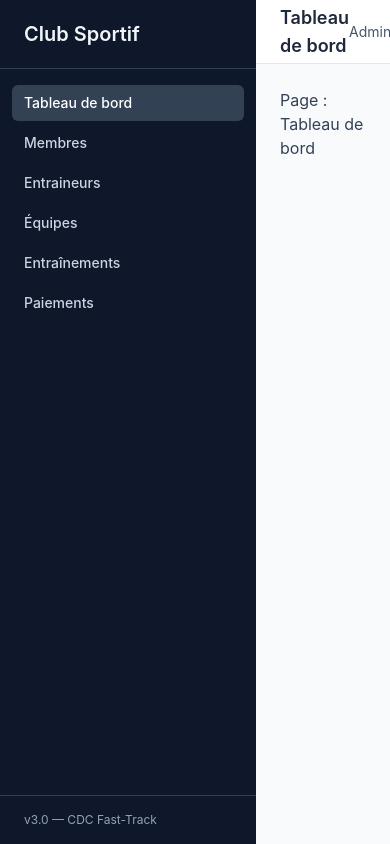
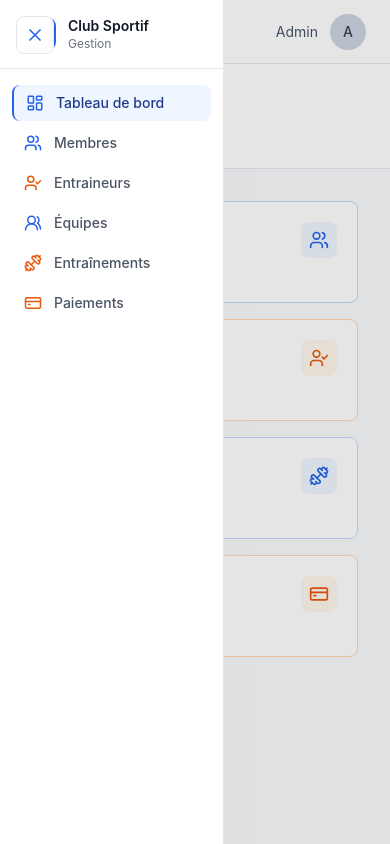
Before and after one commit to AdnaneBennani/Gestion-Club-Sportif, a React (Create React App) app in the folder frontend/: page / in a window 390 px wide. Built offline with nearby package versions, Linux system fonts and the light colour scheme.

Commit message:
adding cards into dashboard page , fixing side bar to make in responsive

```diff
--- a/frontend/package.json
+++ b/frontend/package.json
@@ -8,6 +8,7 @@
     "@testing-library/react": "^16.3.2",
     "@testing-library/user-event": "^13.5.0",
     "axios": "^1.18.0",
+    "lucide-react": "^1.20.0",
     "react": "^19.2.7",
     "react-dom": "^19.2.7",
     "react-router-dom": "^7.18.0",
--- a/frontend/src/Pages/Dashboard.jsx
+++ b/frontend/src/Pages/Dashboard.jsx
@@ -1,4 +1,74 @@
 // src/pages/Dashboard.jsx
+import { Users, UserCheck, Dumbbell, CreditCard } from "lucide-react";
+
+const StatCard = ({ icon: Icon, label, value, borderColor, iconColor, dotColor }) => {
+  return (
+    <div className={`bg-white rounded-lg border ${borderColor} p-5 hover:shadow-sm transition-shadow`}>
+      <div className="flex items-start justify-between">
+        <div>
+          <p className="text-xs font-medium text-gray-500 mb-2">{label}</p>
+          <p className="text-3xl font-semibold text-gray-900">{value}</p>
+        </div>
+        <div className={`p-2 rounded-lg ${iconColor}`}>
+          <Icon size={20} className={dotColor} />
+        </div>
+      </div>
+    </div>
+  );
+};
+
 export default function Dashboard() {
-  return <div className="text-slate-700">Page : Tableau de bord</div>;
+  const stats = [
+    {
+      icon: Users,
+      label: "Nombre des Membres",
+      value: 48,
+      borderColor: "border-blue-200",
+      iconColor: "bg-blue-50",
+      dotColor: "text-blue-600",
+    },
+    {
+      icon: UserCheck,
+      label: "Nombre des Entraîneurs",
+      value: 8,
+      borderColor: "border-orange-200",
+      iconColor: "bg-orange-50",
+      dotColor: "text-orange-600",
+    },
+    {
+      icon: Dumbbell,
+      label: "Entraînements Aujourd'hui",
+      value: 5,
+      borderColor: "border-blue-200",
+      iconColor: "bg-blue-50",
+      dotColor: "text-blue-600",
+    },
+    {
+      icon: CreditCard,
+      label: "Paiements en Attente ce Mois",
+      value: 12,
+      borderColor: "border-orange-200",
+      iconColor: "bg-orange-50",
+      dotColor: "text-orange-600",
+    },
+  ];
+
+  return (
+    <div className="min-h-screen bg-gray-50">
+
+      <div className="bg-white border-b border-gray-200 px-8 py-6">
+        <h1 className="text-2xl font-semibold text-gray-900">Tableau de Bord</h1>
+        <p className="text-sm text-gray-500 mt-1">Aperçu général de votre club</p>
+      </div>
+
+      <div className="p-8">
+        <div className="grid grid-cols-1 md:grid-cols-2 lg:grid-cols-4 gap-4 mb-8">
+          {stats.map((stat, index) => (
+            <StatCard key={index} {...stat} />
+          ))}
+        </div>
+
+      </div>
+    </div>
+  );
 }
--- a/frontend/src/components/Sidebar.jsx
+++ b/frontend/src/components/Sidebar.jsx
@@ -1,43 +1,95 @@
 // src/components/Sidebar.jsx
+import { useState } from "react";
 import { NavLink } from "react-router-dom";
+import {
+  LayoutDashboard,
+  Users,
+  UserCheck,
+  Users2,
+  Dumbbell,
+  CreditCard,
+  Menu,
+  X,
+} from "lucide-react";
 
 const links = [
-  { to: "/", label: "Tableau de bord" },
-  { to: "/membres", label: "Membres" },
-  { to: "/entraineur", label: "Entraineurs" },
-  { to: "/equipes", label: "Équipes" },
-  { to: "/entrainements", label: "Entraînements" },
-  { to: "/paiements", label: "Paiements" },
+  { to: "/", label: "Tableau de bord", icon: LayoutDashboard, color: "text-blue-600" },
+  { to: "/membres", label: "Membres", icon: Users, color: "text-blue-600" },
+  { to: "/entraineur", label: "Entraineurs", icon: UserCheck, color: "text-orange-600" },
+  { to: "/equipes", label: "Équipes", icon: Users2, color: "text-blue-600" },
+  { to: "/entrainements", label: "Entraînements", icon: Dumbbell, color: "text-orange-600" },
+  { to: "/paiements", label: "Paiements", icon: CreditCard, color: "text-orange-600" },
 ];
 
 export default function Sidebar() {
+  const [isOpen, setIsOpen] = useState(true);
+
+  const toggleSidebar = () => {
+    setIsOpen(!isOpen);
+  };
+
   return (
-    <aside className="w-64 h-screen bg-slate-900 text-slate-100 flex flex-col">
-      <div className="px-6 py-5 text-xl font-semibold border-b border-slate-700">
-        Club Sportif
+    <>
+      {/* Mobile Toggle Button */}
+      <button
+        onClick={toggleSidebar}
+        className="fixed top-4 left-4 z-50 p-2 rounded-lg bg-white border border-gray-200 text-blue-600 lg:hidden hover:bg-gray-50 transition-colors"
+      >
+        {isOpen ? <X size={20} /> : <Menu size={20} />}
+      </button>
+
+      {/* Mobile Overlay */}
+      {isOpen && (
+        <div
+          className="fixed inset-0 bg-black bg-opacity-10 z-40 lg:hidden"
+          onClick={() => setIsOpen(false)}
+        />
+      )}
+
+      {/* Sidebar */}
+      <aside
+        className={`fixed lg:relative top-0 left-0 h-screen bg-white text-gray-900 flex flex-col border-r border-gray-200 z-40 transition-all duration-300 ${
+          isOpen ? "w-56" : "-translate-x-full lg:translate-x-0 lg:w-56"
+        }`}
+      >
+        {/* Logo Section */}
+        <div className="px-6 py-4 border-b border-gray-200">
+          <div className="flex items-center space-x-3">
+            <div className="w-8 h-8 rounded-lg bg-blue-600 flex items-center justify-center">
+              <Dumbbell size={18} className="text-white" />
+            </div>
+            <div>
+              <p className="text-sm font-semibold text-gray-900">Club Sportif</p>
+              <p className="text-xs text-gray-500">Gestion</p>
+            </div>
+          </div>
         </div>
 
-      <nav className="flex-1 px-3 py-4 space-y-1">
-        {links.map((link) => (
+        {/* Navigation */}
+        <nav className="flex-1 px-3 py-4 space-y-1 overflow-y-auto">
+          {links.map((link) => {
+            const Icon = link.icon;
+            return (
               <NavLink
                 key={link.to}
                 to={link.to}
+                onClick={() => setIsOpen(false)}
                 className={({ isActive }) =>
-              `block px-3 py-2 rounded-md text-sm font-medium transition-colors ${
+                  `flex items-center space-x-3 px-3 py-2 rounded-lg text-sm font-medium transition-colors ${
                     isActive
-                  ? "bg-slate-700 text-white"
-                  : "text-slate-300 hover:bg-slate-800 hover:text-white"
+                      ? "bg-blue-50 text-blue-900 border-l-2 border-blue-600"
+                      : "text-gray-600 hover:text-gray-900 hover:bg-gray-50"
                   }`
                 }
               >
-            {link.label}
+                <Icon size={18} className={`flex-shrink-0 ${link.color}`} />
+                <span className="truncate">{link.label}</span>
               </NavLink>
-        ))}
+            );
+          })}
         </nav>
 
-      <div className="px-6 py-4 border-t border-slate-700 text-xs text-slate-400">
-        v3.0 — CDC Fast-Track
-      </div>
       </aside>
+    </>
   );
 }
--- a/frontend/src/components/TopBar.jsx
+++ b/frontend/src/components/TopBar.jsx
@@ -3,7 +3,6 @@ export default function Topbar() {
   return (
     <header className="h-16 bg-white border-b border-slate-200 flex items-center justify-between px-6">
       <div>
-        <h1 className="text-lg font-semibold text-slate-800">Tableau de bord</h1>
       </div>
 
       <div className="flex items-center gap-3">
--- a/frontend/src/layout/AdminLayout.jsx
+++ b/frontend/src/layout/AdminLayout.jsx
@@ -5,11 +5,11 @@ import TopBar from "../components/TopBar";
 
 export default function AdminLayout() {
   return (
-    <div className="flex h-screen overflow-hidden bg-slate-50">
+    <div className="flex h-screen overflow-hidden bg-gray-50">
       <Sidebar />
       <div className="flex-1 flex flex-col overflow-hidden">
         <TopBar />
-        <main className="flex-1 overflow-y-auto p-6">
+        <main className="flex-1 overflow-y-auto">
           <Outlet />
         </main>
       </div>
```
Also changed, not shown: 1 other file (tests, documents, lock files or other folders). Lines whose indentation alone changed are shown as unchanged.
